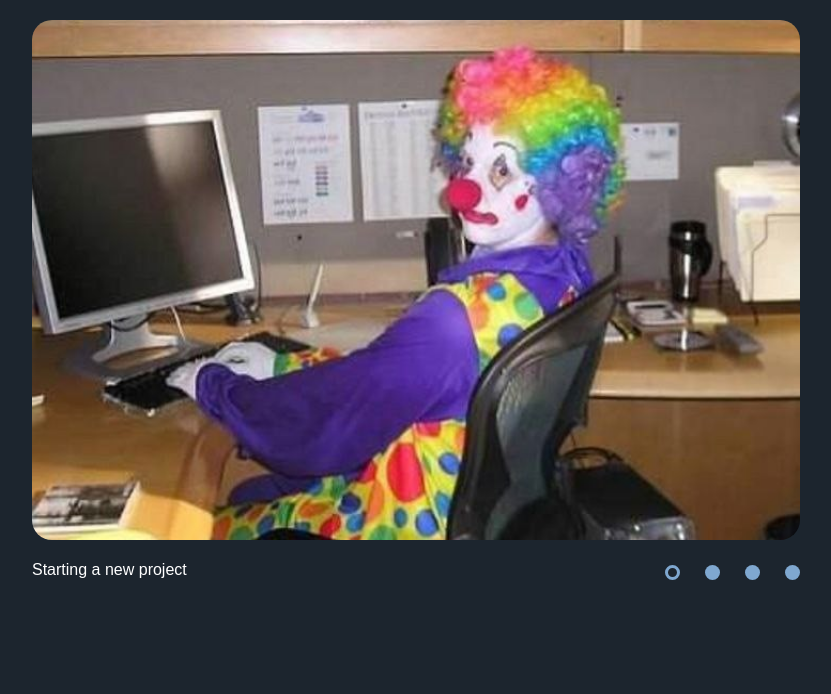
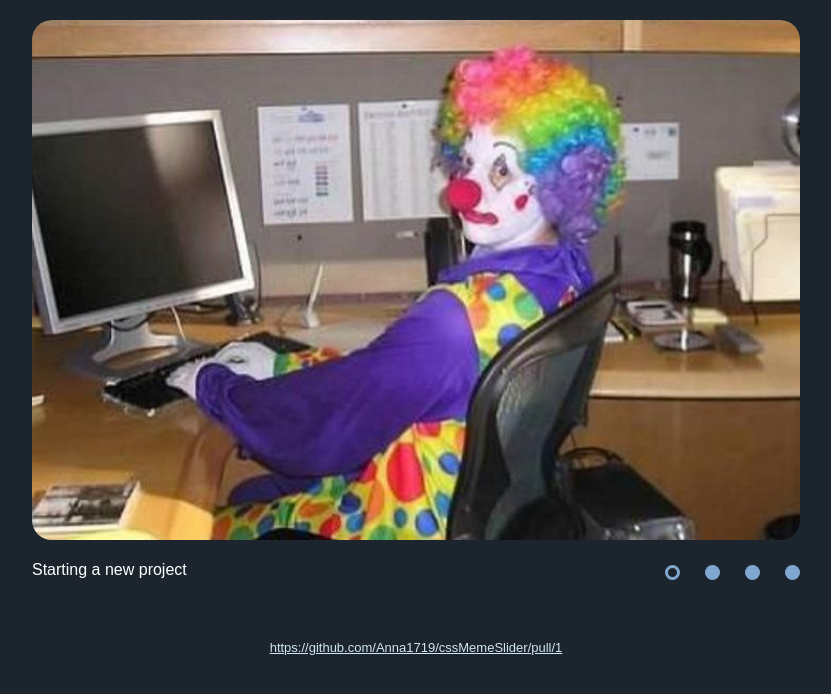
Before and after one commit to Anna1719/cssMemeSlider, a plain HTML site: page cssMemeSlider/index.html in a window 1280 px wide. Shown: the whole page, without its empty margins (224-1055 px from the left). Drawn offline with Linux system fonts and the light colour scheme.

Commit message:
fix: add pull-request link (Mon, Sep 16, 2024 07:12:01 PM)

```diff
--- a/cssMemeSlider/index.html
+++ b/cssMemeSlider/index.html
@@ -57,5 +57,6 @@
             </div>
         </div>
     </div>
+    <a class="link" href="https://github.com/Anna1719/cssMemeSlider/pull/1">https://github.com/Anna1719/cssMemeSlider/pull/1</a>
 </body>
 </html>
--- a/cssMemeSlider/style.css
+++ b/cssMemeSlider/style.css
@@ -160,3 +160,11 @@ body {
         height: 45vh;
     }
 }
+
+.link{
+    font-size: 1.3rem;
+    display: flex;
+    justify-content: center;
+    margin-top: 6rem;
+    color: #d1e6f3;
+}
```
